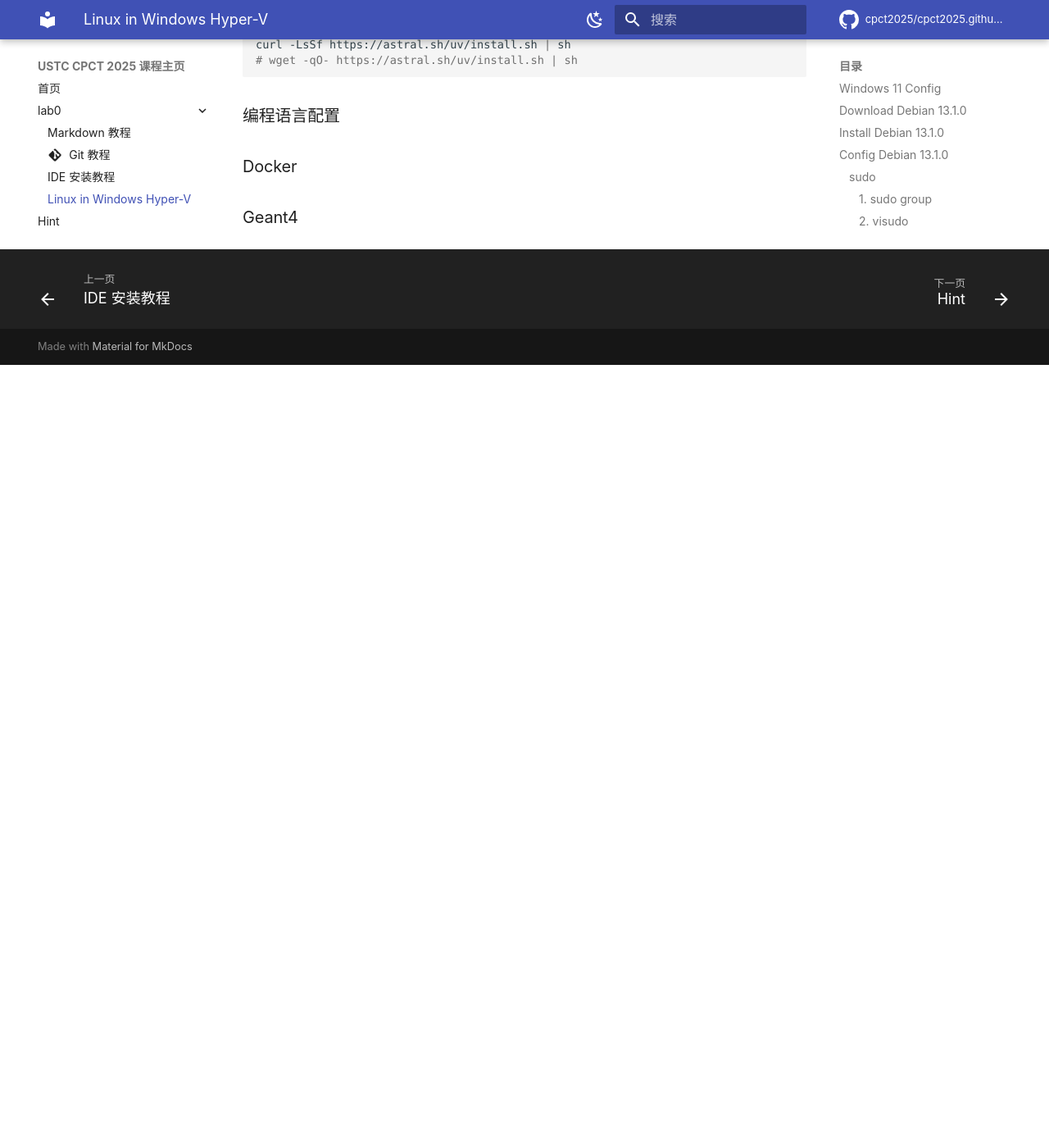
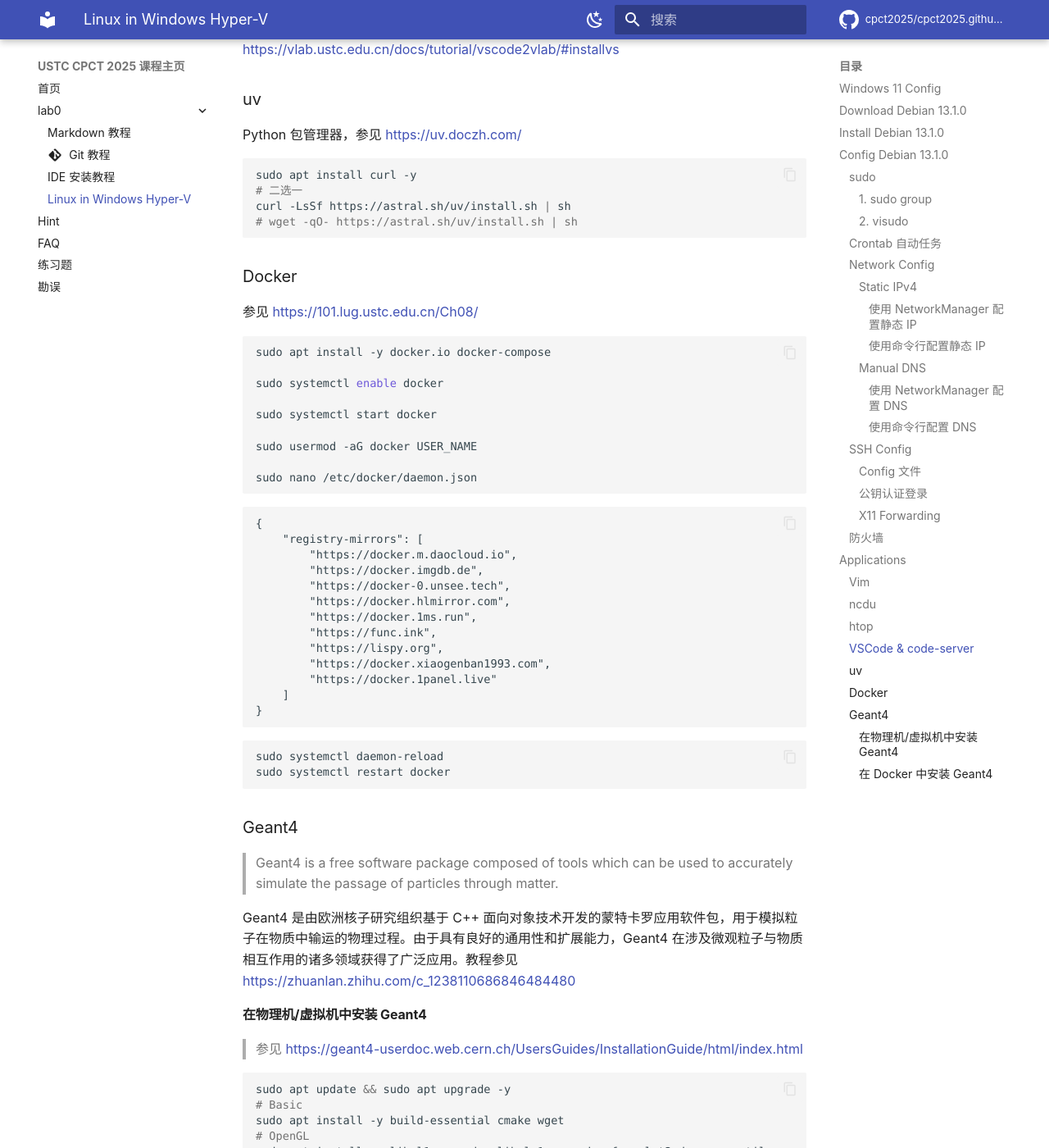
Before and after one commit to cpct2025/cpct2025.github.io, an MkDocs documentation site: the page built from docs/lab0/linux.md, in a window 1280 px wide and 1400 px high, scrolled down 7252 px. Shown: the whole window at 82% size. Built offline with MkDocs 1.6.1 and Material for MkDocs 9.7.7, drawn with Linux system fonts in a browser that asks for light colours; comment, search, counter and statistics services are not loaded; before the commit the page ends 7697 px from its top, so only the background shows below that; some of the changed text lies outside the part shown.

Commit message:
Add some content.

````diff
--- a/docs/lab0/linux.md
+++ b/docs/lab0/linux.md
@@ -296,11 +296,15 @@
 
 #### 公钥认证登录
 
-参见 <https://101.lug.ustc.edu.cn/Ch01/supplement/#ssh>
+> 参见 <https://101.lug.ustc.edu.cn/Ch01/supplement/#ssh>
 
 #### X11 Forwarding
 
 ssh 也有图形化支持，即 X11 Forwarding，参见 <https://zhuanlan.zhihu.com/p/16034352413>
+
+### 防火墙
+
+TBD
 
 ## Applications
 
@@ -330,9 +334,11 @@
 
 ### VSCode & code-server
 
+如果已经配置好了 ssh config 文件，那么可以直接在本地 VSCode 中使用 Remote - SSH 插件连接到远程主机或虚拟机，参见 <https://vlab.ustc.edu.cn/docs/tutorial/vscode2vlab/#installvs>
+
 ### uv
 
-Python 包管理器，<https://uv.doczh.com/>
+Python 包管理器，参见 <https://uv.doczh.com/>
 
 ```bash
 sudo apt install curl -y
@@ -341,8 +347,79 @@
 # wget -qO- https://astral.sh/uv/install.sh | sh
 ```
 
-### 编程语言配置
-
 ### Docker
 
+参见 <https://101.lug.ustc.edu.cn/Ch08/>
+
+```bash
+sudo apt install -y docker.io docker-compose
+
+sudo systemctl enable docker
+
+sudo systemctl start docker
+
+sudo usermod -aG docker USER_NAME
+
+sudo nano /etc/docker/daemon.json
+```
+
+```plain
+{
+    "registry-mirrors": [
+        "https://docker.m.daocloud.io",
+        "https://docker.imgdb.de",
+        "https://docker-0.unsee.tech",
+        "https://docker.hlmirror.com",
+        "https://docker.1ms.run",
+        "https://func.ink",
+        "https://lispy.org",
+        "https://docker.xiaogenban1993.com",
+        "https://docker.1panel.live"
+    ]
+}
+```
+
+```bash
+sudo systemctl daemon-reload
+sudo systemctl restart docker
+```
+
 ### Geant4
+
+> Geant4 is a free software package composed of tools which can be used to accurately simulate the passage of particles through matter.
+
+Geant4 是由欧洲核子研究组织基于 C++ 面向对象技术开发的蒙特卡罗应用软件包，用于模拟粒子在物质中输运的物理过程。由于具有良好的通用性和扩展能力，Geant4 在涉及微观粒子与物质相互作用的诸多领域获得了广泛应用。教程参见 <https://zhuanlan.zhihu.com/c_1238110686846484480>
+
+#### 在物理机/虚拟机中安装 Geant4
+
+> 参见 <https://geant4-userdoc.web.cern.ch/UsersGuides/InstallationGuide/html/index.html>
+
+```bash
+sudo apt update && sudo apt upgrade -y
+# Basic
+sudo apt install -y build-essential cmake wget
+# OpenGL
+sudo apt install -y libgl1-mesa-dev libglu1-mesa-dev freeglut3-dev mesa-utils mesa-common-dev libglew-dev libglfw3-dev
+# VTK
+sudo apt install -y libvtk9-dev
+
+cd ~
+mkdir geant4
+cd geant4/
+wget https://gitlab.cern.ch/geant4/geant4/-/archive/v11.3.2/geant4-v11.3.2.tar.gz
+tar -xvzf geant4-v11.3.2.tar.gz
+mkdir geant4-build geant4-install
+cd geant4-build/
+
+cmake -DCMAKE_INSTALL_PREFIX=/home/USER_NAME/geant4/geant4-install -DGEANT4_INSTALL_DATA=ON -DGEANT4_USE_VTK=ON /home/USER_NAME/geant4/geant4
+make -j20
+make install
+
+cd ~/geant4/geant4-install/bin
+source geant4.sh
+echo "source /home/USER_NAME/geant4/geant4-install/bin/geant4.sh" >> ~/.bashrc
+```
+
+#### 在 Docker 中安装 Geant4
+
+TBD
````
